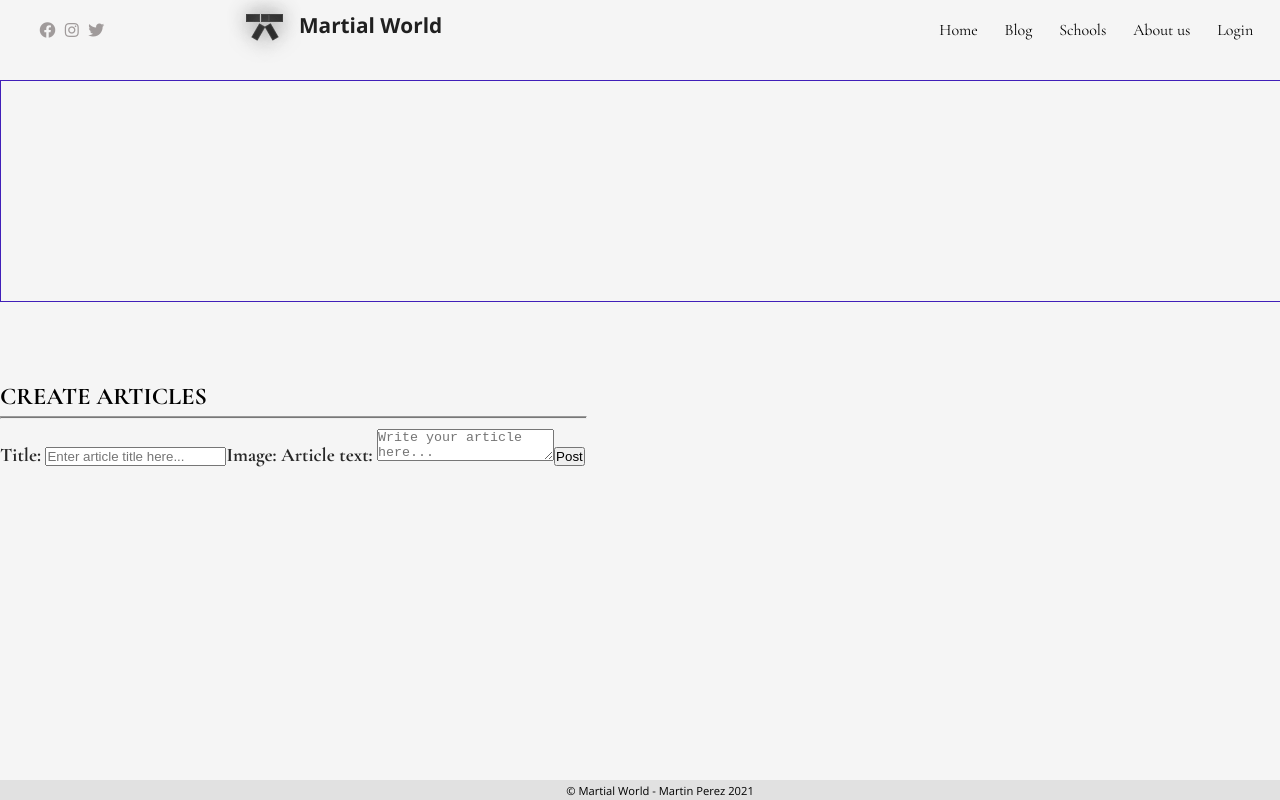
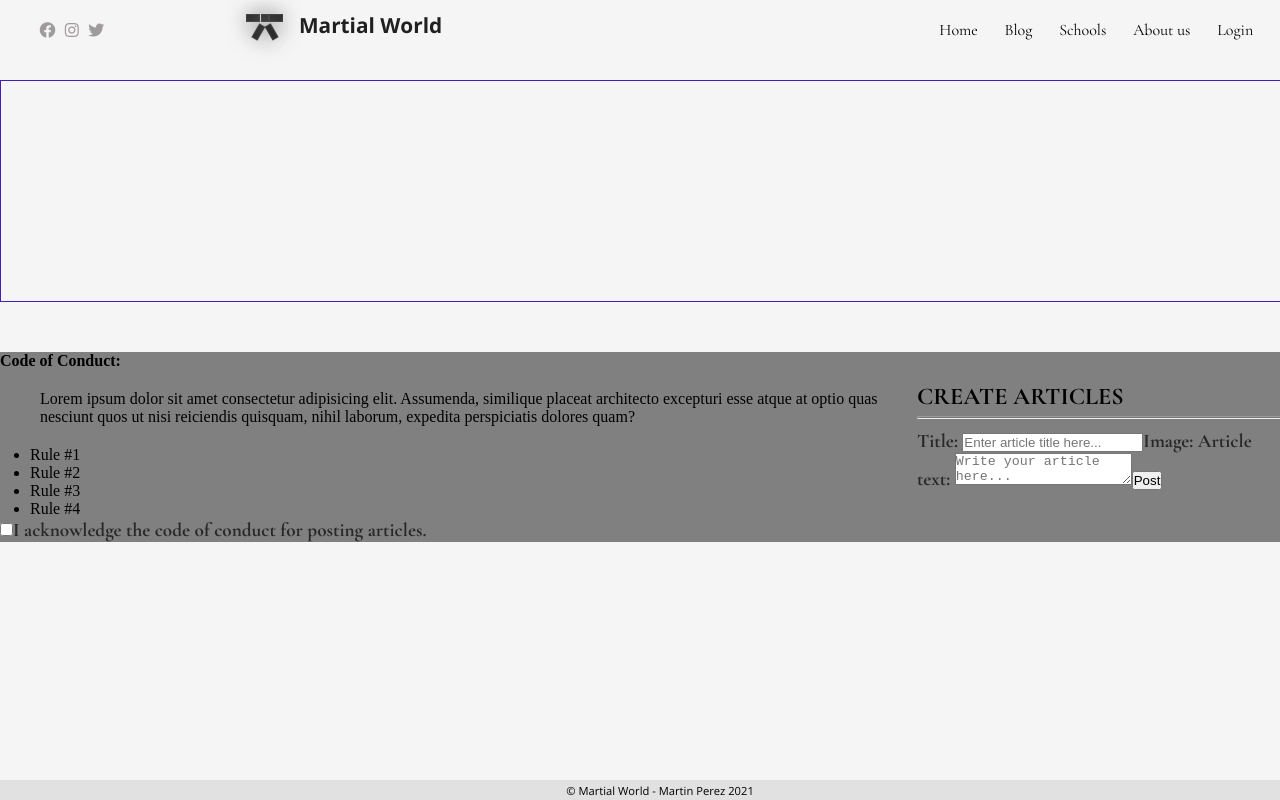
Before and after one commit to A-M-Perez/Martial-World-Blog, a React (Create React App) app: page /Blog in a window 1280 px wide. Built offline with nearby package versions, Linux system fonts and the light colour scheme.

Commit message:
Added 'Create articles' with basic functions

```diff
--- a/src/components/pages/Blog/CreateArticles.js
+++ b/src/components/pages/Blog/CreateArticles.js
@@ -2,6 +2,36 @@ import React, { useRef } from 'react';
 import '../../../styles/pages/blog/CreateArticles.css';
 import axios from 'axios';
 import { serverURL } from '../../../Global';
+import styles from '../../../styles/pages/blog/CodeOfConduct.module.css';
+
+let cocAcknowledged = false;
+
+const CodeOfConduct = () => {
+
+    function checkCodeOfConduct(e) {
+        if (e.target.checked === true) {
+            cocAcknowledged = true;
+            console.log(cocAcknowledged);
+        } else if (e.target.checked === false) {
+            cocAcknowledged = false;
+            console.log(cocAcknowledged);
+        };
+    };
+
+    return (
+        <aside className={styles.cocContainer}>
+            <h4>Code of Conduct:</h4>
+            <p>Lorem ipsum dolor sit amet consectetur adipisicing elit. Assumenda, similique placeat architecto excepturi esse atque at optio quas nesciunt quos ut nisi reiciendis quisquam, nihil laborum, expedita perspiciatis dolores quam?</p>
+            <ul>
+                <li>Rule #1</li>
+                <li>Rule #2</li>
+                <li>Rule #3</li>
+                <li>Rule #4</li>
+            </ul>
+            <input type='checkbox' name='cocAcknowledgement' onChange={checkCodeOfConduct} /><label htmlFor='cocAcknowledgement'>I acknowledge the code of conduct for posting articles.</label>
+        </aside>
+    );
+};
 
 const CreateArticles = () => {
 
@@ -12,6 +42,7 @@ const CreateArticles = () => {
 
         e.preventDefault();
 
+        if (cocAcknowledged === true) {
             const submittedArticleForm = {
                 articleTitle: articleTitle.current.value,
                 articleText: articleText.current.value
@@ -19,26 +50,28 @@ const CreateArticles = () => {
 
             axios.post(`${serverURL}/api/post_article`, submittedArticleForm);
 
+        } else if (cocAcknowledged === false) {
+            alert('confirma el COC');
+        };
     };
 
-
     return (
-        <section>
+        <section className='createArticleContainer'>
+            <CodeOfConduct />
+            <div className='createArticleSection'>
                 <h2>CREATE ARTICLES</h2>
                 <hr />
                 <form id='createArticle' onSubmit={postArticle}>
-                <label for='articleTitle'>Title:&nbsp;</label>
+                    <label htmlFor='articleTitle'>Title:&nbsp;</label>
                     <input type='text' name='articleTitle' placeholder="Enter article title here..." href={articleTitle} />
 
                     <label>Image:&nbsp;</label>
 
-                <label for='articleText'>Article text:&nbsp;</label>
+                    <label htmlFor='articleText'>Article text:&nbsp;</label>
                     <textarea name='articleText' placeholder="Write your article here..." href={articleText} />
                     <button type='submit'>Post</button>
                 </form>
-            <aside id="rules">
-
-            </aside>
+            </div>
         </section>
     )
 };
--- /dev/null
+++ b/src/styles/pages/blog/CodeOfConduct.module.css
@@ -0,0 +1,11 @@
+* {
+    margin: 0;
+    padding: 0;
+};
+
+.cocContainer {
+    width: 100px;
+    margin-left: 5%;
+    border: 1px solid purple;
+    color: white;
+};
--- a/src/styles/pages/blog/CreateArticles.css
+++ b/src/styles/pages/blog/CreateArticles.css
@@ -0,0 +1,19 @@
+* {
+    margin: 0;
+    padding: 0;
+}
+
+/* CONTAINER -------------------------------------------------------------- */
+.createArticleContainer {
+    width: 100vw;
+    display: flex;
+    flex-wrap: nowrap;
+    background: grey;
+};
+
+    /* CREATE ARTICLE -------------------------------------------------------------- */
+    .createArticleSection {
+        width: 65%;
+        border: 1px solid blue;
+        color: green;
+    };
```
Lines whose indentation alone changed are shown as unchanged.
